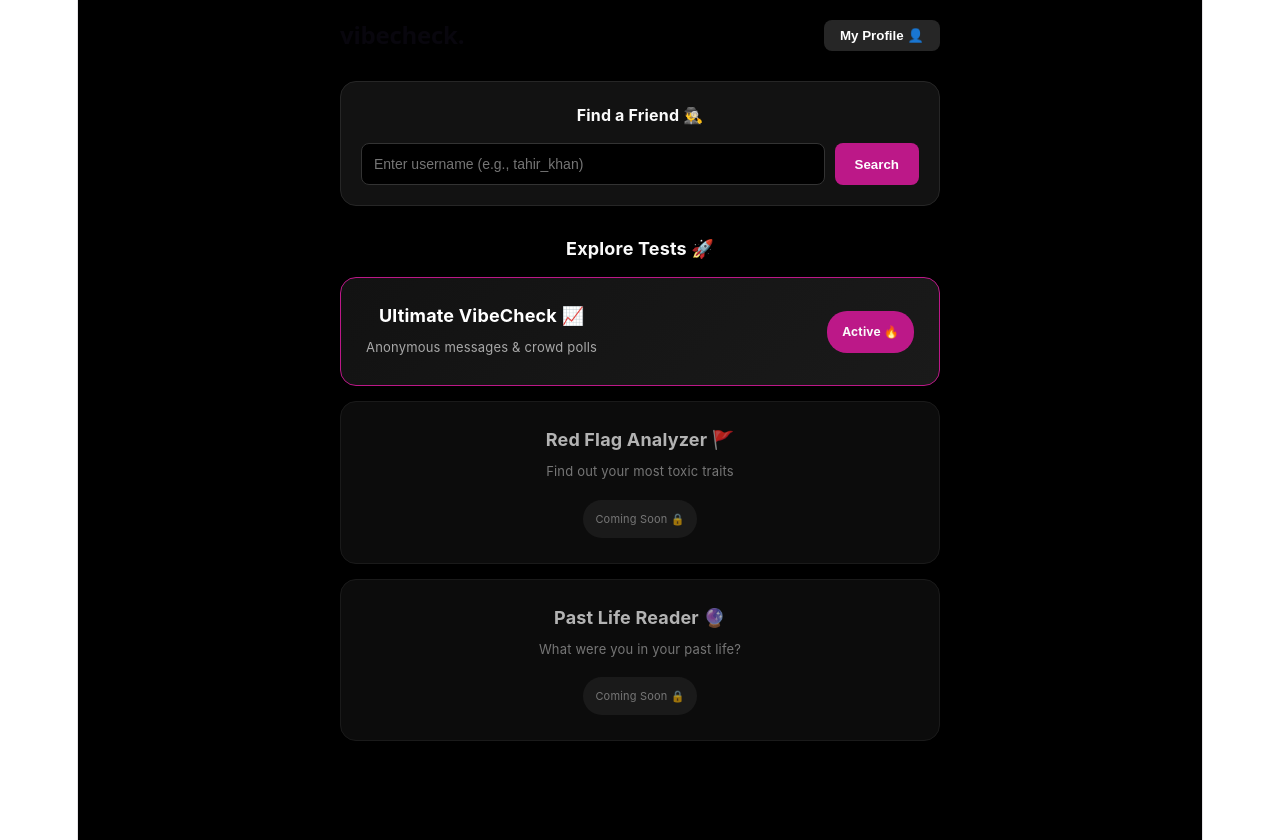
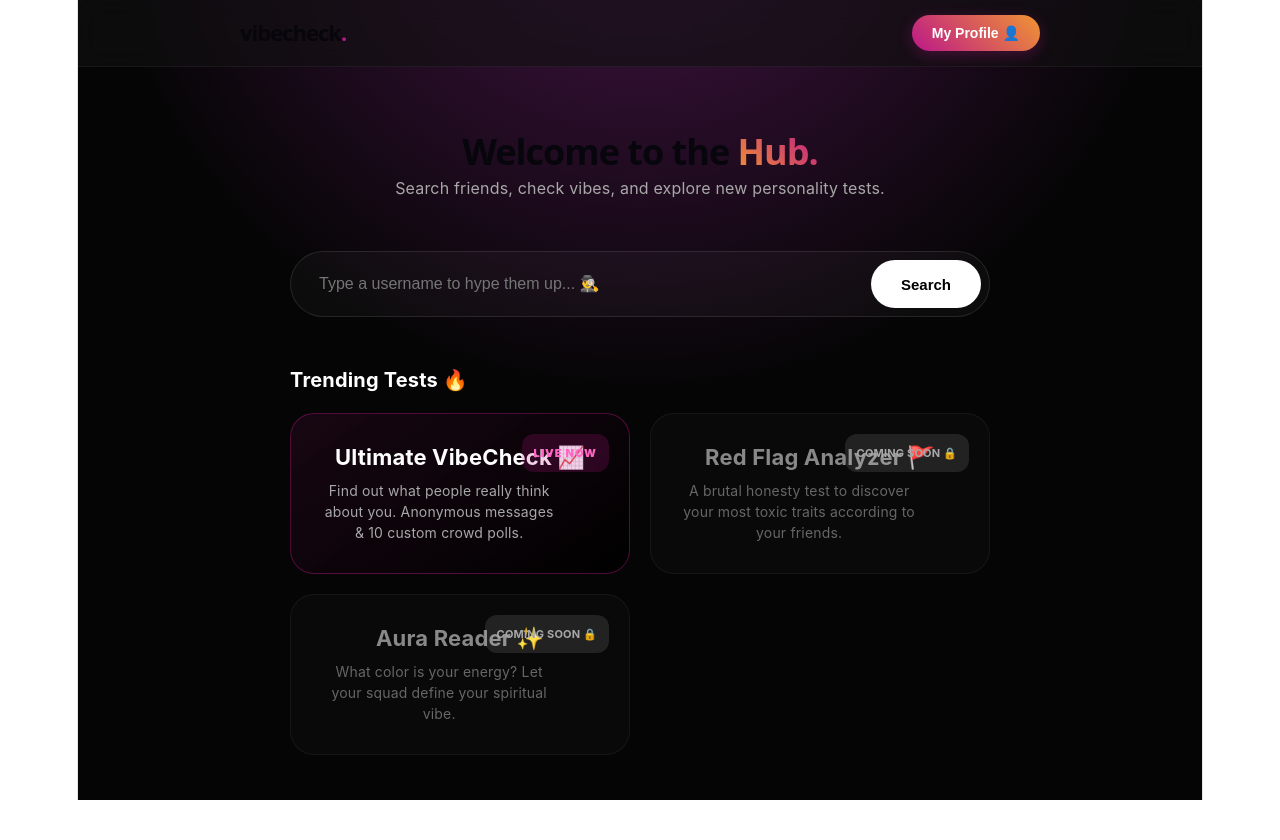
Before and after one commit to Tahir77778888/VibeCheck-Backend, a React (Vite) app in the folder VibeCheck-Frontend/: page /dashboard in a window 1280 px wide. After the commit the page ends 800 px from the top, so only its background shows below. Built offline with nearby package versions, Linux system fonts and the light colour scheme.

Commit message:
upgraded dashboard UI to premium aesthetic

```diff
--- a/VibeCheck-Frontend/src/components/Dashboard.jsx
+++ b/VibeCheck-Frontend/src/components/Dashboard.jsx
@@ -9,78 +9,183 @@ function Dashboard() {
     const handleSearch = (e) => {
         e.preventDefault();
         if (searchQuery.trim()) {
-            navigate(`/${searchQuery.trim()}`); // Dost ki profile par bhej dega
+            navigate(`/${searchQuery.trim()}`);
         }
     };
 
     return (
-        <div style={{ minHeight: '100vh', backgroundColor: '#000000', color: '#fafafa', fontFamily: "-apple-system, BlinkMacSystemFont, 'Segoe UI', Roboto, sans-serif", padding: '20px' }}>
+        <div style={{
+            minHeight: '100vh',
+            backgroundColor: '#050505',
+            backgroundImage: 'radial-gradient(circle at 50% -20%, #4a154b 0%, #050505 50%)',
+            color: '#fff',
+            fontFamily: "-apple-system, BlinkMacSystemFont, 'Segoe UI', Roboto, sans-serif"
+        }}>
 
-            {/* HEADER */}
-            <div style={{ display: 'flex', justifyContent: 'space-between', alignItems: 'center', maxWidth: '600px', margin: '0 auto 30px auto' }}>
-                <h2 style={{ margin: 0, fontSize: '24px', fontWeight: 'bold' }}>vibecheck.</h2>
-                <button onClick={() => navigate(`/${myUsername}`)} style={{ padding: '8px 16px', backgroundColor: '#262626', color: '#fff', border: 'none', borderRadius: '8px', cursor: 'pointer', fontWeight: 'bold' }}>
-                    My Profile 👤
-                </button>
+            {/* 🎨 INLINE CSS FOR HOVER & ANIMATIONS */}
+            <style>{`
+        .search-box:focus-within {
+          box-shadow: 0 0 20px rgba(188, 24, 136, 0.4);
+          border-color: #bc1888 !important;
+        }
+        .test-card {
+          transition: all 0.3s cubic-bezier(0.4, 0, 0.2, 1);
+        }
+        .test-card:hover {
+          transform: translateY(-5px);
+          box-shadow: 0 10px 30px rgba(0,0,0,0.5);
+        }
+        .active-card:hover {
+          box-shadow: 0 10px 30px rgba(188, 24, 136, 0.2);
+        }
+        .glass-nav {
+          background: rgba(18, 18, 18, 0.6);
+          backdrop-filter: blur(12px);
+          -webkit-backdrop-filter: blur(12px);
+          border-bottom: 1px solid rgba(255, 255, 255, 0.05);
+        }
+      `}</style>
+
+            {/* 🛸 STICKY GLASS HEADER */}
+            <div className="glass-nav" style={{ position: 'sticky', top: 0, zIndex: 100, padding: '15px 5%' }}>
+                <div style={{ maxWidth: '800px', margin: '0 auto', display: 'flex', justifyContent: 'space-between', alignItems: 'center' }}>
+                    <h2 style={{ margin: 0, fontSize: '22px', fontWeight: '900', letterSpacing: '-1px' }}>vibecheck<span style={{ color: '#bc1888' }}>.</span></h2>
+                    <button
+                        onClick={() => navigate(`/${myUsername}`)}
+                        style={{
+                            padding: '10px 20px',
+                            background: 'linear-gradient(45deg, #bc1888, #f09433)',
+                            color: '#fff',
+                            border: 'none',
+                            borderRadius: '20px',
+                            cursor: 'pointer',
+                            fontWeight: 'bold',
+                            fontSize: '14px',
+                            boxShadow: '0 4px 15px rgba(188, 24, 136, 0.3)'
+                        }}>
+                        My Profile 👤
+                    </button>
+                </div>
             </div>
 
-            <div style={{ maxWidth: '600px', margin: '0 auto' }}>
+            <div style={{ maxWidth: '700px', margin: '0 auto', padding: '40px 20px' }}>
 
-                {/* 🔍 SEARCH BAR */}
-                <div style={{ backgroundColor: '#121212', padding: '20px', borderRadius: '16px', border: '1px solid #262626', marginBottom: '30px' }}>
-                    <h3 style={{ margin: '0 0 15px 0', fontSize: '16px' }}>Find a Friend 🕵️‍♂️</h3>
-                    <form onSubmit={handleSearch} style={{ display: 'flex', gap: '10px' }}>
+                {/* 👋 HERO SECTION */}
+                <div style={{ textAlign: 'center', marginBottom: '50px' }}>
+                    <h1 style={{ fontSize: '36px', fontWeight: '900', marginBottom: '10px', letterSpacing: '-1px' }}>
+                        Welcome to the <span style={{ background: 'linear-gradient(45deg, #f09433, #bc1888)', WebkitBackgroundClip: 'text', WebkitTextFillColor: 'transparent' }}>Hub.</span>
+                    </h1>
+                    <p style={{ color: '#a8a8a8', fontSize: '16px' }}>Search friends, check vibes, and explore new personality tests.</p>
+                </div>
+
+                {/* 🔍 PREMIUM SEARCH BAR */}
+                <div style={{ marginBottom: '50px' }}>
+                    <form onSubmit={handleSearch} className="search-box" style={{
+                        display: 'flex',
+                        background: 'rgba(255, 255, 255, 0.03)',
+                        border: '1px solid rgba(255,255,255,0.1)',
+                        borderRadius: '100px',
+                        padding: '8px',
+                        transition: 'all 0.3s ease'
+                    }}>
                         <input
                             type="text"
-                            placeholder="Enter username (e.g., tahir_khan)"
+                            placeholder="Type a username to hype them up... 🕵️‍♂️"
                             value={searchQuery}
                             onChange={(e) => setSearchQuery(e.target.value)}
-                            style={{ flex: 1, padding: '12px', borderRadius: '8px', border: '1px solid #333', backgroundColor: '#000', color: '#fff', fontSize: '14px' }}
+                            style={{
+                                flex: 1,
+                                padding: '15px 20px',
+                                background: 'transparent',
+                                border: 'none',
+                                color: '#fff',
+                                fontSize: '16px',
+                                outline: 'none'
+                            }}
                         />
-                        <button type="submit" style={{ padding: '12px 20px', backgroundColor: '#bc1888', color: '#fff', border: 'none', borderRadius: '8px', cursor: 'pointer', fontWeight: 'bold' }}>
+                        <button type="submit" style={{
+                            padding: '0 30px',
+                            backgroundColor: '#fff',
+                            color: '#000',
+                            border: 'none',
+                            borderRadius: '100px',
+                            cursor: 'pointer',
+                            fontWeight: 'bold',
+                            fontSize: '15px'
+                        }}>
                             Search
                         </button>
                     </form>
                 </div>
 
-                {/* 🃏 TEST CARDS SECTION */}
-                <h3 style={{ fontSize: '18px', marginBottom: '15px' }}>Explore Tests 🚀</h3>
-                <div style={{ display: 'grid', gridTemplateColumns: '1fr', gap: '15px' }}>
+                {/* 🃏 CINEMATIC TEST CARDS */}
+                <div style={{ display: 'flex', justifyContent: 'space-between', alignItems: 'center', marginBottom: '20px' }}>
+                    <h3 style={{ fontSize: '20px', fontWeight: 'bold', margin: 0 }}>Trending Tests 🔥</h3>
+                </div>
 
-                    {/* CARD 1: Apna Main VibeCheck (Active) */}
+                <div style={{ display: 'grid', gridTemplateColumns: 'repeat(auto-fit, minmax(300px, 1fr))', gap: '20px' }}>
+
+                    {/* CARD 1: MAIN VIBECHECK (ACTIVE) */}
                     <div
+                        className="test-card active-card"
                         onClick={() => navigate(`/${myUsername}`)}
-                        style={{ background: 'linear-gradient(135deg, #121212, #1a1a1a)', padding: '25px', borderRadius: '16px', border: '1px solid #bc1888', cursor: 'pointer', display: 'flex', justifyContent: 'space-between', alignItems: 'center', transition: 'transform 0.2s' }}
+                        style={{
+                            background: 'linear-gradient(145deg, rgba(188, 24, 136, 0.1), rgba(0,0,0,0.8))',
+                            padding: '30px',
+                            borderRadius: '24px',
+                            border: '1px solid rgba(188, 24, 136, 0.4)',
+                            cursor: 'pointer',
+                            position: 'relative',
+                            overflow: 'hidden'
+                        }}
                     >
-                        <div>
-                            <h4 style={{ margin: '0 0 5px 0', fontSize: '18px', color: '#fff' }}>Ultimate VibeCheck 📈</h4>
-                            <p style={{ margin: 0, fontSize: '13px', color: '#a8a8a8' }}>Anonymous messages & crowd polls</p>
+                        <div style={{ position: 'absolute', top: '20px', right: '20px', background: 'rgba(188, 24, 136, 0.2)', color: '#ff66c4', padding: '6px 12px', borderRadius: '12px', fontSize: '11px', fontWeight: '900', letterSpacing: '1px' }}>
+                            LIVE NOW
                         </div>
-                        <div style={{ backgroundColor: '#bc1888', padding: '8px 15px', borderRadius: '20px', fontSize: '12px', fontWeight: 'bold' }}>
-                            Active 🔥
-                        </div>
+                        <h4 style={{ margin: '0 0 10px 0', fontSize: '22px', fontWeight: 'bold' }}>Ultimate VibeCheck 📈</h4>
+                        <p style={{ margin: 0, fontSize: '14px', color: '#a8a8a8', lineHeight: '1.5', maxWidth: '85%' }}>
+                            Find out what people really think about you. Anonymous messages & 10 custom crowd polls.
+                        </p>
                     </div>
 
-                    {/* CARD 2: Future Test (Locked) */}
-                    <div style={{ backgroundColor: '#121212', padding: '25px', borderRadius: '16px', border: '1px solid #262626', opacity: 0.7 }}>
-                        <div>
-                            <h4 style={{ margin: '0 0 5px 0', fontSize: '18px', color: '#fff' }}>Red Flag Analyzer 🚩</h4>
-                            <p style={{ margin: 0, fontSize: '13px', color: '#a8a8a8' }}>Find out your most toxic traits</p>
+                    {/* CARD 2: FUTURE TEST (LOCKED) */}
+                    <div
+                        className="test-card"
+                        style={{
+                            background: 'rgba(255, 255, 255, 0.02)',
+                            padding: '30px',
+                            borderRadius: '24px',
+                            border: '1px solid rgba(255, 255, 255, 0.05)',
+                            position: 'relative'
+                        }}
+                    >
+                        <div style={{ position: 'absolute', top: '20px', right: '20px', background: 'rgba(255, 255, 255, 0.1)', color: '#a8a8a8', padding: '6px 12px', borderRadius: '12px', fontSize: '11px', fontWeight: 'bold' }}>
+                            COMING SOON 🔒
                         </div>
-                        <div style={{ marginTop: '15px', display: 'inline-block', backgroundColor: '#262626', padding: '6px 12px', borderRadius: '20px', fontSize: '11px', color: '#a8a8a8' }}>
-                            Coming Soon 🔒
-                        </div>
+                        <h4 style={{ margin: '0 0 10px 0', fontSize: '22px', fontWeight: 'bold', color: '#888' }}>Red Flag Analyzer 🚩</h4>
+                        <p style={{ margin: 0, fontSize: '14px', color: '#666', lineHeight: '1.5', maxWidth: '85%' }}>
+                            A brutal honesty test to discover your most toxic traits according to your friends.
+                        </p>
                     </div>
 
-                    {/* CARD 3: Future Test (Locked) */}
-                    <div style={{ backgroundColor: '#121212', padding: '25px', borderRadius: '16px', border: '1px solid #262626', opacity: 0.7 }}>
-                        <div>
-                            <h4 style={{ margin: '0 0 5px 0', fontSize: '18px', color: '#fff' }}>Past Life Reader 🔮</h4>
-                            <p style={{ margin: 0, fontSize: '13px', color: '#a8a8a8' }}>What were you in your past life?</p>
+                    {/* CARD 3: FUTURE TEST (LOCKED) */}
+                    <div
+                        className="test-card"
+                        style={{
+                            background: 'rgba(255, 255, 255, 0.02)',
+                            padding: '30px',
+                            borderRadius: '24px',
+                            border: '1px solid rgba(255, 255, 255, 0.05)',
+                            position: 'relative'
+                        }}
+                    >
+                        <div style={{ position: 'absolute', top: '20px', right: '20px', background: 'rgba(255, 255, 255, 0.1)', color: '#a8a8a8', padding: '6px 12px', borderRadius: '12px', fontSize: '11px', fontWeight: 'bold' }}>
+                            COMING SOON 🔒
                         </div>
-                        <div style={{ marginTop: '15px', display: 'inline-block', backgroundColor: '#262626', padding: '6px 12px', borderRadius: '20px', fontSize: '11px', color: '#a8a8a8' }}>
-                            Coming Soon 🔒
-                        </div>
+                        <h4 style={{ margin: '0 0 10px 0', fontSize: '22px', fontWeight: 'bold', color: '#888' }}>Aura Reader ✨</h4>
+                        <p style={{ margin: 0, fontSize: '14px', color: '#666', lineHeight: '1.5', maxWidth: '85%' }}>
+                            What color is your energy? Let your squad define your spiritual vibe.
+                        </p>
                     </div>
 
                 </div>
```
